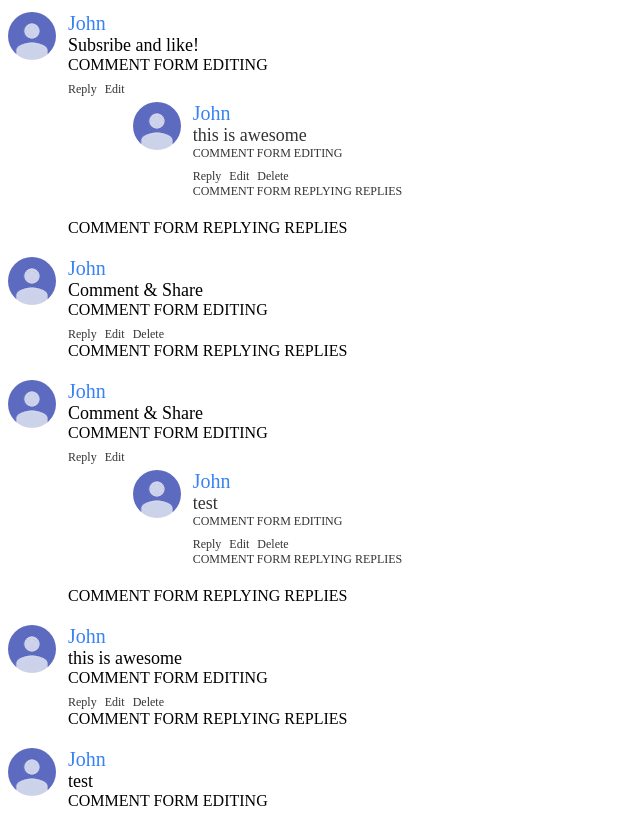
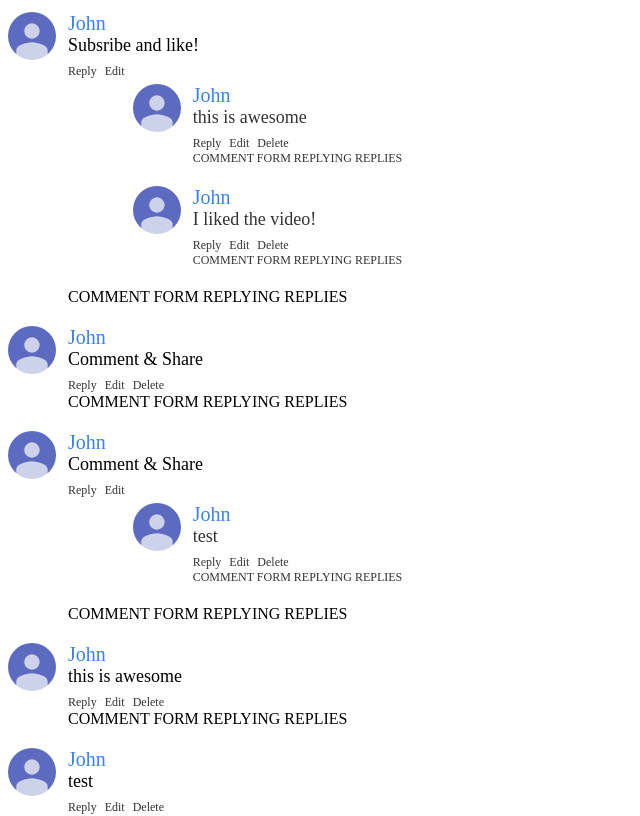
Before and after one commit to httpcyberdata/comments_angular, an Angular app: page / in a window 1280 px wide. Shown: the part 340-1156 px from the top of the page, without its empty margins (0-640 px from the left). Built offline with nearby package versions, Linux system fonts and the light colour scheme; data requests are answered from the project's data file.

Commit message:
clicking edit button opens textarea works. commentId is always a string not or null capability

```diff
--- a/db.json
+++ b/db.json
@@ -39,6 +39,22 @@
       "userId": "1",
       "username": "John",
       "id": 5
+    },
+    {
+      "body": "I liked the video!",
+      "parentId": 1,
+      "createdAt": "2022-11-23T21:49:41.760Z",
+      "userId": "1",
+      "username": "John",
+      "id": 6
+    },
+    {
+      "body": "qqq@@@",
+      "parentId": null,
+      "createdAt": "2022-11-23T22:42:44.141Z",
+      "userId": "1",
+      "username": "John",
+      "id": 7
     }
   ]
 }
--- a/src/app/comments/components/comment/comment.component.html
+++ b/src/app/comments/components/comment/comment.component.html
@@ -7,7 +7,15 @@
 			<div class="comment-author"> {{ comment.username }}</div>
 		</div>
 		<div class="comment-text">{{ comment.body }} </div>
-		COMMENT FORM EDITING
+
+		<comment-form
+			*ngIf="isEditing()"
+			submitLabel="Update"
+			[hasCancelButton]="true"
+			[initialText]="comment.body"
+			(handleSubmit)="updateComment.emit({text: $event, commentId: comment.id})">
+
+		</comment-form>
 		<div class="comment-actions">
 			<div *ngIf="canReply" class="comment-action"
 				(click)="setActiveComment.emit({ id: comment.id, type: activeCommentType.replying})"
--- a/src/app/comments/components/comment/comment.component.ts
+++ b/src/app/comments/components/comment/comment.component.ts
@@ -20,6 +20,11 @@ export class CommentComponent implements OnInit {
 	@Output() addComment = new EventEmitter<{
 			text: string,
 			parentId: string | null;
+	}>();
+
+	@Output() updateComment = new EventEmitter<{
+		text: string;
+		commentId: string;
 	}>();
 
 	canReply: boolean = false;
@@ -50,4 +55,13 @@ export class CommentComponent implements OnInit {
 		}
 		return ( this.activeComment.id === this.comment.id && this.activeComment.type === this.activeCommentType.replying);
 	}
+
+	isEditing(): boolean {
+		if(!this.activeComment) {
+			return false;
+		}
+		return (
+			this.activeComment.id === this.comment.id && this.activeComment.type === this.activeCommentType.editing
+		)
+	}
 }
--- a/src/app/comments/components/comments/comments.component.html
+++ b/src/app/comments/components/comments/comments.component.html
@@ -18,6 +18,7 @@
 			[activeComment]="activeComment"
 			(setActiveComment)="setActiveComment($event)"
 			(addComment)="addComment($event)"
+			(updateComment)="updateComment($event)"
 		>
 		</comment>
 	</div>
--- a/src/app/comments/components/comments/comments.component.ts
+++ b/src/app/comments/components/comments/comments.component.ts
@@ -26,6 +26,21 @@ export class CommentsComponent {
 				this.activeComment = null;
 			})
 		}
+
+		updateComment({text, commentId}: {text: string, commentId: string;}) {
+			this.commentsService
+				.updateComment(commentId, text)
+				.subscribe((updatedComment) => {
+				this.comments = this.comments.map((comment) => {
+					if(comment.id === commentId) {
+						return updatedComment;
+					}
+					return comment;
+				});
+				this.activeComment = null;
+			});
+		}
+
 		getReplies(commentId: string): CommentInterface[] {
 			return this.comments.filter(comment => comment.parentId === commentId).sort((a,b) =>
 			 new Date(a.createdAt).getMilliseconds() -
--- a/src/app/comments/services/comments.service.ts
+++ b/src/app/comments/services/comments.service.ts
@@ -11,13 +11,23 @@ export class CommentsService {
 	}
 
 	createComment(text: string, parentId: null|string): Observable<CommentInterface> {
-		return this.httpClient.post<CommentInterface>('http://localhost:3000/comments', {
+		return this.httpClient.post<CommentInterface>(
+		'http://localhost:3000/comments',
+		{
 			body: text,
 			parentId,
 			createdAt: new Date().toISOString(),
 			userId: '1',
 			username: 'John',
-		})
-
+		}
+	  );
+	};
+	updateComment(id: string, text: string): Observable<CommentInterface> {
+		return this.httpClient.patch<CommentInterface>(
+			`http://localhost:3000/comments/${id}`,
+			{
+				body: text
+			}
+		)
 	}
  }
```
